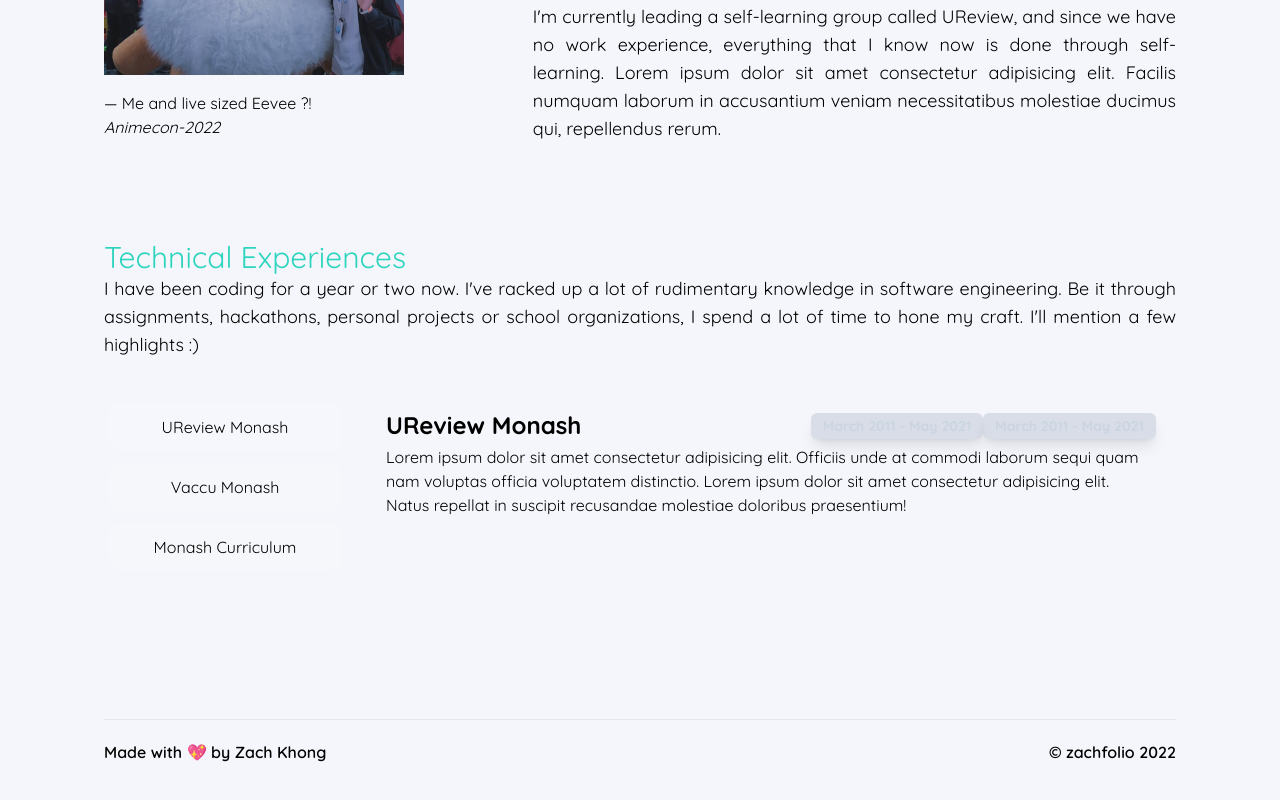
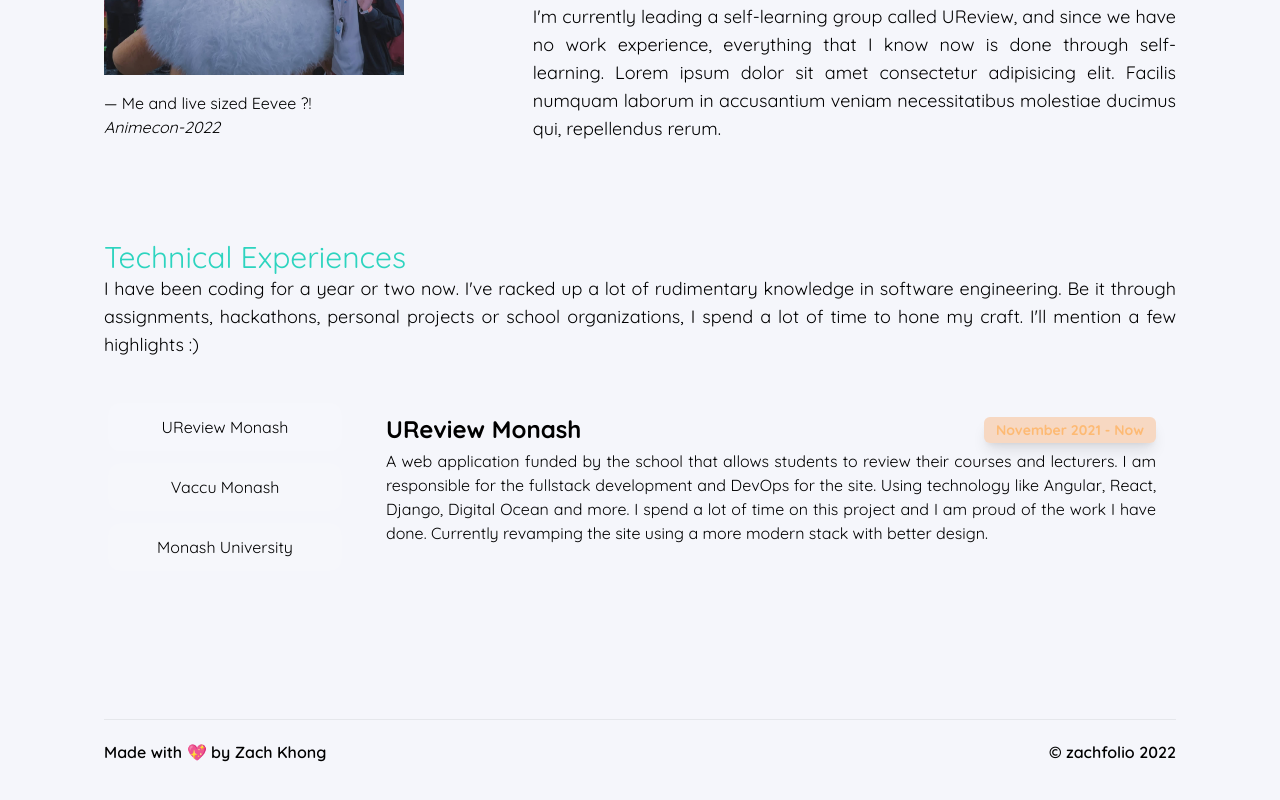
Before and after one commit to multipletwigs/zachfolio-v2, a Next.js app: page /about in a window 1280 px wide. Shown: the part 1184-1984 px from the top of the page. Built offline with nearby package versions, Linux system fonts and the light colour scheme.

Commit message:
Added in some content and fixed some styles for navbar

```diff
--- a/components/NavBar.tsx
+++ b/components/NavBar.tsx
@@ -1,43 +1,83 @@
+import { Popover, Transition } from '@headlessui/react';
 import NextLink from 'next/link';
-import { useRouter } from "next/router";
-import ColorModeToggle from "./colorModeToggle";
+import { useRouter } from 'next/router';
+import ColorModeToggle from './colorModeToggle';
+import {GiHammerDrop, GiHamburgerMenu} from 'react-icons/gi';
 
 interface NavItemType {
-  href: string,
-  navTitle: string,
+  href: string;
+  navTitle: string;
 }
 
+const Example = () => {
+  return (
+    <div className="max-w-sm px-4 sm:hidden">
+      <Popover className="relative">
+        {({ open }) => (
+          <>
+            <Popover.Button
+              className={`
+                ${open ? '' : 'text-opacity-90'}
+                group inline-flex items-center rounded-xl w-10 h-10 bg-slate-400 px-3 py-2 text-slate-700 hover:text-opacity-100 focus:outline-none focus-visible:ring-2 focus-visible:ring-white focus-visible:ring-opacity-75`}
+            >
+              <GiHamburgerMenu size="1.5em"/>
+            </Popover.Button>
+            <Popover.Panel className="absolute z-10 mt-3 transform -translate-x-[160px] px-4 w-60">
+              <div className="flex flex-col rounded-lg shadow-lg ring-1 ring-black ring-opacity-5 dark:bg-slate-700">
+                  <NavItem href={'/'} navTitle={'Home'} />
+                  <NavItem href={'/blog'} navTitle="Blogs" />
+                  <NavItem href={'/about'} navTitle="About Me" />
+                  <NavItem href={'/contact'} navTitle="Contact Me" />
+                  <ColorModeToggle/>
+              </div>
+            </Popover.Panel>
+          </>
+        )}
+      </Popover>
+    </div>
+  );
+}
 
 const NavItem = ({ href, navTitle }: NavItemType) => {
   const router = useRouter();
   const isActive = router.asPath === href;
   return (
     <NextLink className={'p-10 hover:bg-slate-50'} href={href}>
-      <a className={`${isActive ? 'font-bold p-3 hover:bg-slate-50/10' : 'font-normal text-gray-500 p-3 hover:bg-slate-50/10'}`}>
-        <span className={`${isActive ? 'py-[1px] border-b-2 border-indigo-400' : 'capsize'}`}>
+      <a
+        className={`${
+          isActive
+            ? 'p-3 font-bold hover:bg-slate-50/10'
+            : 'p-3 font-normal text-gray-500 hover:bg-slate-50/10'
+        }`}
+      >
+        <span
+          className={`${
+            isActive ? 'border-b-2 border-indigo-400 py-[1px]' : 'capsize'
+          }`}
+        >
           {navTitle}
         </span>
       </a>
     </NextLink>
-  )
-}
+  );
+};
 
 const NavBar = () => {
-
   return (
-    <div className={"relative"}>
-      <div className="flex items-center justify-between max-w-6xl px-10 py-10 mx-auto">
+    <div className={'relative'}>
+      <div className="mx-auto flex max-w-6xl items-center justify-between px-10 py-10">
         <div className="font-bold">zachfolio</div>
-        <div className="invisible sm:space-x-10 sm:visible">
-          <NavItem href={"/"} navTitle={"Home"}></NavItem>
-          <NavItem href={"/blog"} navTitle="Blogs"></NavItem>
-          <NavItem href={"/about"} navTitle="About Me"></NavItem>
-          <NavItem href={"/contact"} navTitle="Contact Me"></NavItem>
+        <div className="invisible sm:visible sm:space-x-10">
+          <NavItem href={'/'} navTitle={'Home'} />
+          <NavItem href={'/blog'} navTitle="Blogs" />
+          <NavItem href={'/about'} navTitle="About Me" />
+          <NavItem href={'/contact'} navTitle="Contact Me" />
         </div>
-        <ColorModeToggle/>
+        <Example/>
+        <ColorModeToggle />
       </div>
     </div>
-  )
-}
+  );
+};
 
-export default NavBar
+export default NavBar;
--- a/components/SerifHeader.tsx
+++ b/components/SerifHeader.tsx
@@ -18,7 +18,7 @@ export const SerifHeader = (prop: Header) => {
       <h1 className="leading-1 select-none text-center font-serif text-lg pb-5 underline decoration-indigo-200 decoration-[20px] underline-offset-[-10px] [text-decoration-skip-ink:none] dark:decoration-slate-700 sm:text-4xl sm:leading-[150%] md:text-4xl md:leading-[150%]">
         {prop.title}
       </h1>
-      <p className="capitalize text-center text-indigo-400 text-2xl">{prop.footer_desc}</p>
+      <p className="capitalize text-center text-indigo-400 text-lg md:text-2xl">{prop.footer_desc}</p>
     </header>
   );
 };
--- a/components/about_components/WorkExpTable.tsx
+++ b/components/about_components/WorkExpTable.tsx
@@ -33,23 +33,40 @@ const TechExperience: TechExperienceType[] = [
   {
     name: 'UReview Monash',
     description:
-      'Lorem ipsum dolor sit amet consectetur adipisicing elit. Officiis unde at commodi laborum sequi quam nam voluptas officia voluptatem distinctio. Lorem ipsum dolor sit amet consectetur adipisicing elit. Natus repellat in suscipit recusandae molestiae doloribus praesentium!',
+      'A web application funded by the school that allows students to review their courses and lecturers. I am responsible for the fullstack development and DevOps for the site. Using technology like Angular, React, Django, Digital Ocean and more. I spend a lot of time on this project and I am proud of the work I have done. Currently revamping the site using a more modern stack with better design.',
     link: 'testing',
-    stack: [<Tag content='March 2011 - May 2021' bgColor='bg-slate-400/30' textColor='text-slate-300'/>, <Tag content='March 2011 - May 2021' bgColor='bg-slate-400/30' textColor='text-slate-300'/>]
+    stack: [
+      <Tag
+        content="November 2021 - Now"
+        bgColor="bg-orange-400/30"
+        textColor="text-orange-300"
+        key="1"
+      />,
+    ]
   },
   {
     name: 'Vaccu Monash',
     description:
-      'Lorem ipsum dolor sit amet consectetur adipisicing elit. Officiis unde at commodi laborum sequi quam nam voluptas officia voluptatem distinctio.',
+      'A web application funded by the Monash School of Medicine to keep track of vaccine records mandatory for students for them to undergo their hospital shadow visits. I was responsible for Frontend Development, however I was still in training phase for the project, and before I could contribute anything significant to the project, it was handed over to the Official Monash Technology Team. I was able to learn a lot about React during this project.',
     link: 'testing',
-    stack: []
+    stack: [<Tag
+      content="May 2022 - July 2022"
+      bgColor="bg-purple-400/30"
+      textColor="text-purple-300"
+      key="2"
+    />,]
   },
   {
-    name: 'Monash Curriculum',
+    name: 'Monash University',
     description:
-      'Lorem ipsum dolor sit amet consectetur adipisicing elit. Qui provident, rem eveniet ea culpa recusandae dolorem alias sapiente consequatur quia libero maiores doloremque praesentium dicta aspernatur rerum veniam eius numquam! Nobis possimus reprehenderit ratione ipsam non, assumenda nisi vero modi excepturi temporibus quasi, accusamus impedit quisquam ex animi in minus.',
+      'This was where my coding journey began. My degree currently states Bachelors of Computer Science in Data Science, but my academic transcripts shows that I am currently taking core units from both paths. I study software design patters, Databases, Data Structures and Algorithms, Deep Learning, Malicious AI, Cybersecurity and more, as part of my degree. Currently working on a Video Captioning DL Model for my final year project.',
     link: 'testing',
-    stack: []
+    stack: [<Tag
+      content="October 2020 - Now (Graduating @ June 2023)"
+      bgColor="bg-orange-400/30 dark:bg-orange-400/30"
+      textColor="text-orange-700 dark:text-orange-300"
+      key="2"
+    />,]
   }
 ];
 
@@ -64,7 +81,7 @@ export default function WorkExpTable() {
         onChange={(index) => setTabIndex(index)}
         manual
       >
-        <Tab.List className="flex w-full flex-row gap-3 rounded-xl p-1 md:w-[30%] md:flex-col">
+        <Tab.List className="flex w-full flex-row gap-3 rounded-xl md:p-1 md:w-[30%] md:flex-col">
           {TechExperience.map((exp) => {
             return (
               <Tab
@@ -81,7 +98,7 @@ export default function WorkExpTable() {
           })}
         </Tab.List>
         {/* Animate the transition between the tabs */}
-        <Tab.Panels className="w-full py-2.5 px-5">
+        <Tab.Panels className="w-full py-2.5 md:px-5">
           {TechExperience.map((exp, idx) => {
             return (
               // I couldnt get headlessui's transitions to work
@@ -98,15 +115,15 @@ export default function WorkExpTable() {
                   key={exp.name}
                   className="text-left"
                 >
-                  <div className="flex items-center justify-between">
+                  <div className="flex flex-col justify-between md:flex-row md:items-center">
                     <h1 className="text-2xl font-bold">{exp.name}</h1>
-                    <div className="inline-block">
+                    <div className="inline-block my-2">
                       {exp.stack.map((tag) => {
                         return tag;
                       })}
                     </div>
                   </div>
-                  <p className="mt-1">{exp.description}</p>
+                  <p className="text-justify">{exp.description}</p>
                 </Tab.Panel>
               </AnimatePresence>
             );
--- a/pages/about.tsx
+++ b/pages/about.tsx
@@ -45,7 +45,7 @@ const about: NextPage = () => {
         title={'Who I am and what I want to be?'}
         footer_desc={'Everything about my professional career'}
       />
-      <div className="mt-20">
+      <div className="mt-5 md:mt-20">
         <GlassBio />
       </div>
       <article className={'my-20 flex flex-col justify-between md:flex-row'}>
--- a/pages/blog/index.tsx
+++ b/pages/blog/index.tsx
@@ -41,6 +41,7 @@ const blog = ({
         title={'A documentation about my life.'}
         footer_desc={'EVERYTHING I KNOW ABOUT'}
       />
+      <div className="grid grid-cols-3">
       {postItems.map((postItem: BlogCardType, idx: number) => {
         return (
           <BlogCard
@@ -49,7 +50,8 @@ const blog = ({
           ></BlogCard>
         );
       })}
-      {/* <div>{postItems[0].title}</div> */}
+
+      </div>
     </Container>
   );
 };
```
Also changed, not shown: components/BlogCard.tsx (+4 -3 lines).
